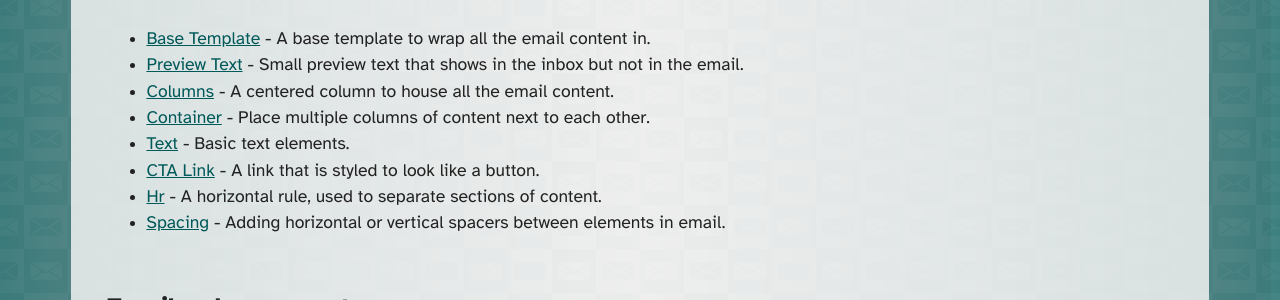
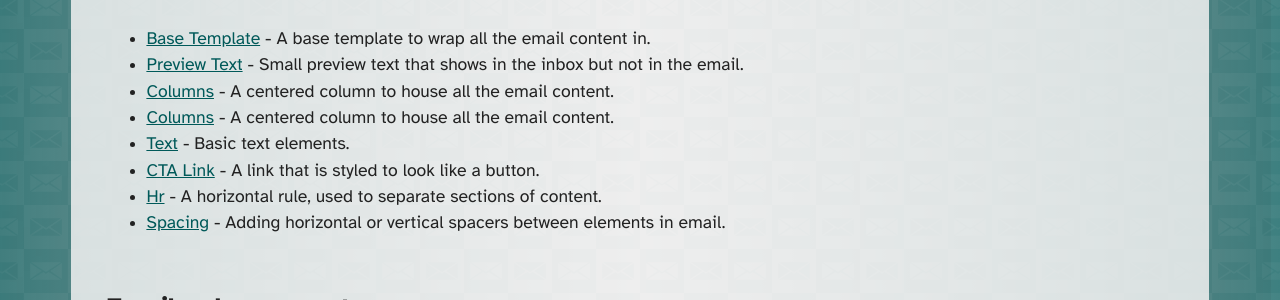
Before and after one commit to M-J-Robbins/good-email-code, a Jekyll site: the page built from index.md, in a window 1280 px wide. Shown: the part 895-1195 px from the top of the page. Built offline with Jekyll 4.4.1, drawn with Linux system fonts in a browser that asks for light colours.

Commit message:
Update columns.md

```diff
--- a/email-code/columns.md
+++ b/email-code/columns.md
@@ -1,7 +1,7 @@
 ---
 layout: default
-title: Container
-description: Place multiple columns of content next to each other.
+title: Columns
+description: A centered column to house all the email content.
 group: "code"
 order: 1.4
 ---
```
